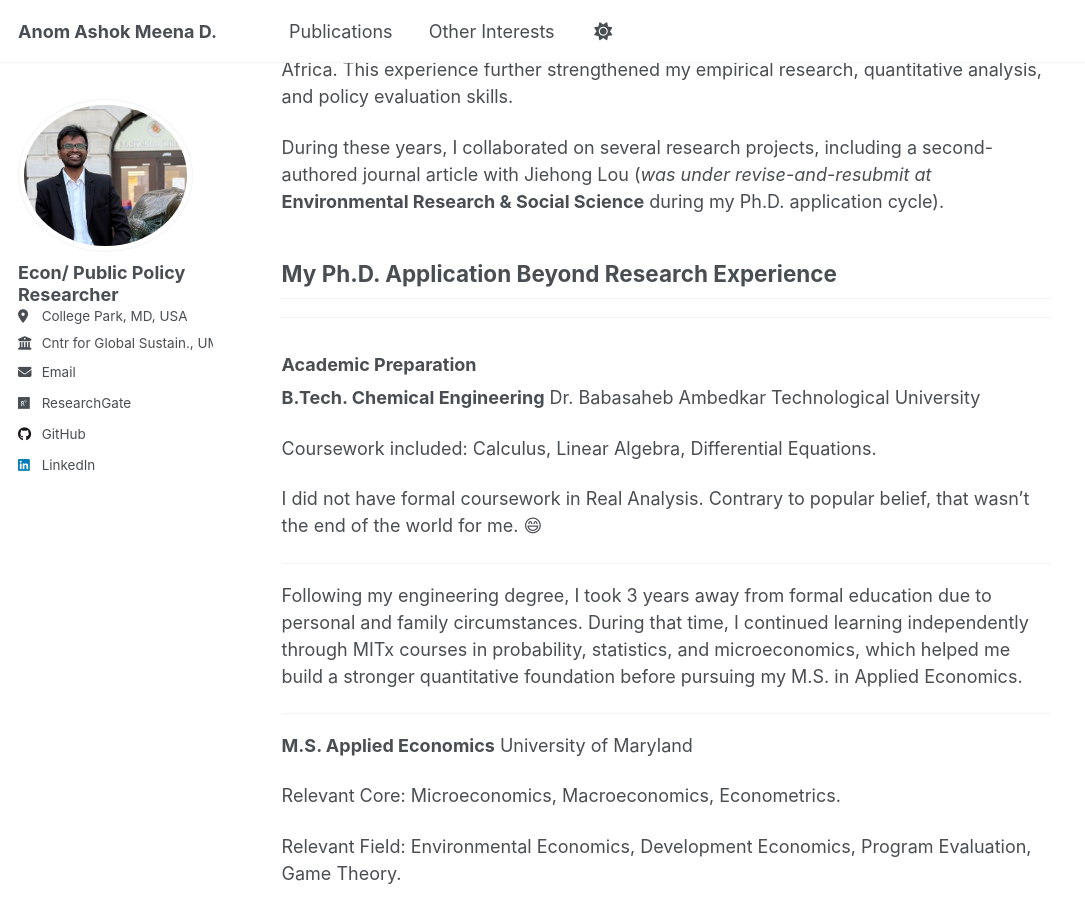
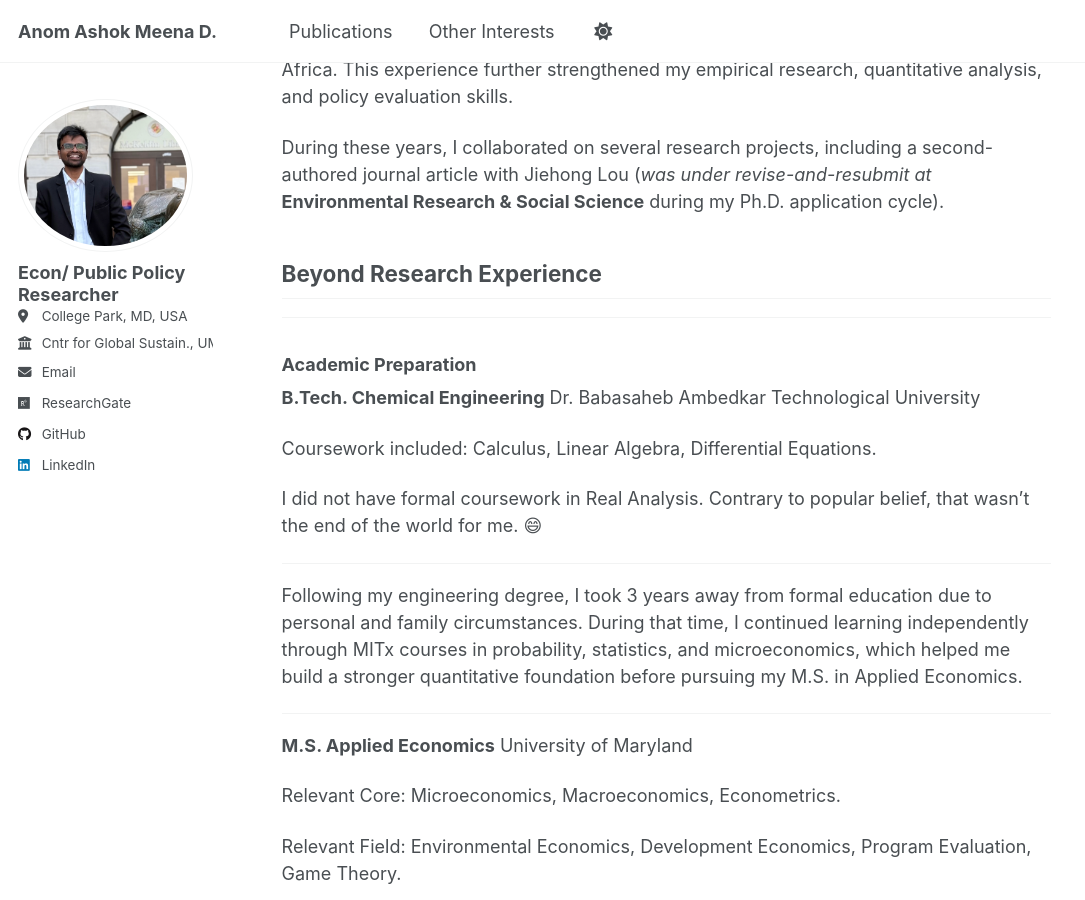
Before and after one commit to anomdule/anomdule.github.io, a Jekyll site: the page built from _pages/predoc-journey.md, in a window 1280 px wide and 900 px high, scrolled down 934 px. Shown: the whole window, without its empty margins (0-1085 px from the left). Built offline with Jekyll 4.4.1, drawn with Linux system fonts in a browser that asks for light colours; our own code applies the rules of GitHub Pages for plain Markdown files; a script that is not in the unit is left out.

Commit message:
Update predoc-journey.md

```diff
--- a/_pages/predoc-journey.md
+++ b/_pages/predoc-journey.md
@@ -18,7 +18,7 @@ Alongside this, I worked for one year as a Research Analyst Consultant to a Seni
 
 During these years, I collaborated on several research projects, including a second-authored journal article with Jiehong Lou (*was under revise-and-resubmit at* **Environmental Research & Social Science** during my Ph.D. application cycle).
 
-## My Ph.D. Application Beyond Research Experience
+## Beyond Research Experience
 
 ---
 
```
